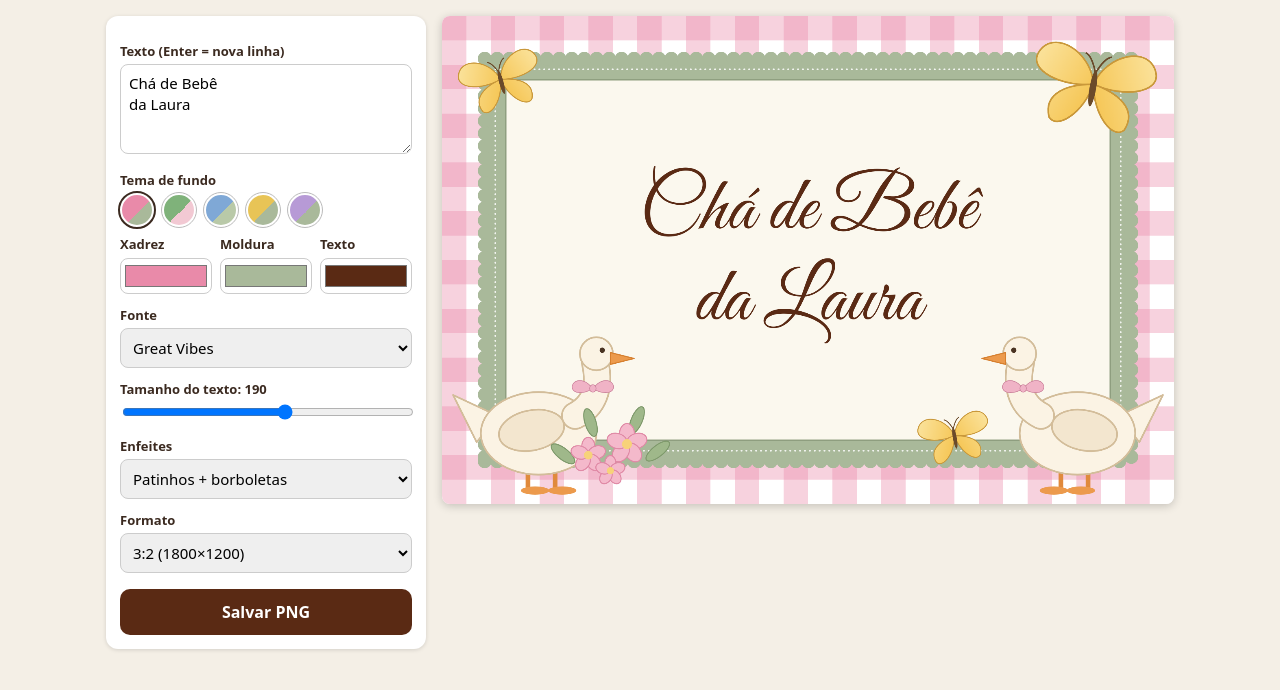
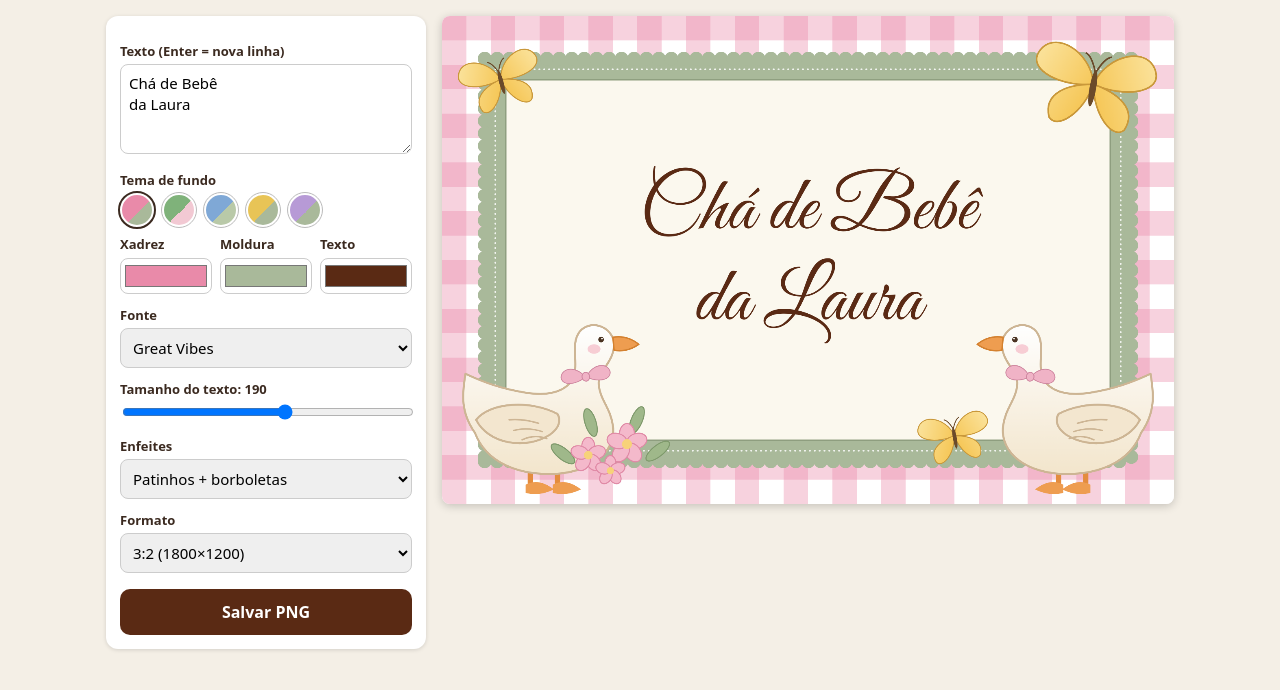
Before and after one commit to ltmleo/pages, a plain HTML site: page sketches/gerador-placa/index.html in a window 1280 px wide. Drawn offline with Linux system fonts and the light colour scheme; a web font is replaced by a local one.

Commit message:
Redraw goose as single silhouette
Co-Authored-By: Claude Sonnet 5.5 <noreply@anthropic.com>
Claude-Session: https://claude.ai/code/session_01NKw1bZSFMQFLEijhsL4pwn

```diff
--- a/sketches/gerador-placa/index.html
+++ b/sketches/gerador-placa/index.html
@@ -188,36 +188,53 @@ function bowShape(fill, stroke, tails){
 }
 function bow(){ bowShape('#f6cfda', '#e3a3b6', true); }
 function duck(){
-  const cream = '#fbf3e4', line = '#d3bd9a';
+  const cream = '#fcf6e8', line = '#cdb594';
   ctx.lineJoin = 'round'; ctx.lineCap = 'round';
-  // pés
-  ctx.strokeStyle = '#e08a3c'; ctx.fillStyle = '#ec9a4c'; ctx.lineWidth = 8;
-  for (const x of [-18, 28]){
-    ctx.beginPath(); ctx.moveTo(x,-34); ctx.lineTo(x,-4); ctx.stroke();
-    ctx.beginPath(); ctx.ellipse(x-12,2,24,7,0,0,7); ctx.fill();
+  // pernas e pés
+  ctx.strokeStyle = '#e48c3e'; ctx.fillStyle = '#ee9d50'; ctx.lineWidth = 9;
+  for (const x of [-22, 24]){
+    ctx.beginPath(); ctx.moveTo(x,-30); ctx.lineTo(x,-8); ctx.stroke();
+    ctx.beginPath(); ctx.moveTo(x+8,-8); ctx.quadraticCurveTo(x-14,-20,x-40,0); ctx.quadraticCurveTo(x-16,12,x+8,6); ctx.closePath(); ctx.fill();
   }
-  // cauda
-  ctx.fillStyle = cream; ctx.strokeStyle = line; ctx.lineWidth = 3;
-  ctx.beginPath(); ctx.moveTo(80,-125); ctx.lineTo(155,-160); ctx.lineTo(115,-80); ctx.closePath(); ctx.fill(); ctx.stroke();
-  // corpo
-  ctx.beginPath(); ctx.ellipse(10,-95,98,70,0,0,7); ctx.fill(); ctx.stroke();
+  // silhueta única: cabeça, pescoço, peito, barriga, cauda
+  ctx.beginPath();
+  ctx.moveTo(-118,-250);
+  ctx.bezierCurveTo(-112,-278,-78,-288,-60,-268);
+  ctx.bezierCurveTo(-46,-250,-54,-226,-52,-204);
+  ctx.bezierCurveTo(-50,-172,-18,-156,32,-164);
+  ctx.bezierCurveTo(70,-170,100,-180,134,-196);
+  ctx.bezierCurveTo(140,-160,142,-130,118,-96);
+  ctx.bezierCurveTo(98,-44,44,-26,-8,-26);
+  ctx.bezierCurveTo(-74,-26,-122,-60,-116,-108);
+  ctx.bezierCurveTo(-112,-138,-94,-152,-92,-178);
+  ctx.bezierCurveTo(-90,-202,-120,-216,-118,-250);
+  ctx.closePath();
+  const g = ctx.createLinearGradient(0,-280,0,-30);
+  g.addColorStop(0, '#ffffff'); g.addColorStop(1, '#f3e6cd');
+  ctx.fillStyle = g; ctx.fill();
+  ctx.strokeStyle = line; ctx.lineWidth = 3.5; ctx.stroke();
   // asa
-  ctx.fillStyle = '#f3e6cf';
-  ctx.beginPath(); ctx.ellipse(22,-100,56,34,.2,0,7); ctx.fill(); ctx.stroke();
-  // pescoço
-  const neck = () => { ctx.beginPath(); ctx.moveTo(-52,-125); ctx.quadraticCurveTo(-100,-150,-86,-215); };
-  ctx.strokeStyle = line; ctx.lineWidth = 48; neck(); ctx.stroke();
-  ctx.strokeStyle = cream; ctx.lineWidth = 42; neck(); ctx.stroke();
-  // cabeça
-  ctx.fillStyle = cream; ctx.strokeStyle = line; ctx.lineWidth = 3;
-  ctx.beginPath(); ctx.arc(-88,-230,28,0,7); ctx.fill(); ctx.stroke();
+  ctx.beginPath();
+  ctx.moveTo(-22,-128);
+  ctx.bezierCurveTo(24,-152,92,-148,116,-118);
+  ctx.bezierCurveTo(96,-78,34,-66,-8,-92);
+  ctx.bezierCurveTo(-26,-104,-28,-118,-22,-128);
+  ctx.fillStyle = '#f3e6cf'; ctx.fill(); ctx.stroke();
+  ctx.lineWidth = 2.5;
+  for (const [x,y,x2,y2] of [[10,-112,60,-118],[4,-98,52,-100],[-4,-86,38,-84]]){
+    ctx.beginPath(); ctx.moveTo(x,y); ctx.quadraticCurveTo((x+x2)/2,y-8,x2,y2); ctx.stroke();
+  }
   // bico
-  ctx.fillStyle = '#ec9a4c'; ctx.strokeStyle = '#d67f2e'; ctx.lineWidth = 2;
-  ctx.beginPath(); ctx.moveTo(-112,-232); ctx.lineTo(-152,-222); ctx.lineTo(-112,-212); ctx.closePath(); ctx.fill(); ctx.stroke();
-  // olho
-  ctx.fillStyle = '#4a3322'; ctx.beginPath(); ctx.arc(-98,-236,4.5,0,7); ctx.fill();
-  // laço no pescoço
-  ctx.save(); ctx.translate(-82,-172); ctx.scale(.42,.42); bowShape('#f0b3c6','#cf87a0',false); ctx.restore();
+  ctx.fillStyle = '#ee9d50'; ctx.strokeStyle = '#d4812f'; ctx.lineWidth = 2.5;
+  ctx.beginPath(); ctx.moveTo(-116,-258); ctx.quadraticCurveTo(-140,-262,-160,-246);
+  ctx.quadraticCurveTo(-140,-232,-118,-236); ctx.closePath(); ctx.fill(); ctx.stroke();
+  // olho e bochecha
+  ctx.fillStyle = 'rgba(240,150,170,.45)'; ctx.beginPath(); ctx.ellipse(-84,-238,11,8,0,0,7); ctx.fill();
+  ctx.fillStyle = '#4a3322'; ctx.beginPath(); ctx.arc(-96,-254,4.8,0,7); ctx.fill();
+  ctx.fillStyle = '#fff'; ctx.beginPath(); ctx.arc(-97.5,-255.5,1.4,0,7); ctx.fill();
+  // laço de xadrez no pescoço
+  ctx.save(); ctx.translate(-70,-192); ctx.rotate(.12); ctx.scale(.5,.5);
+  bowShape('#f0b3c6','#cf87a0',false); ctx.restore();
 }
 
 const DRAW = { bf: butterfly, duck, bow, flowers };
```
